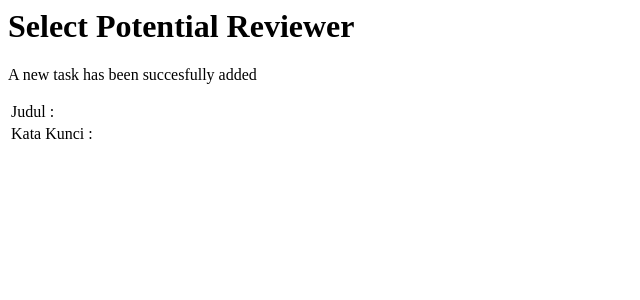
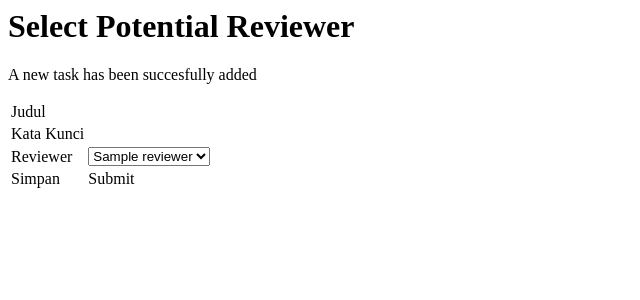
Before and after one commit to DidaPrasetyo/eReview, a CodeIgniter app: page /ereview/index.php/manageMyTask/selectPotentialReviewer in a window 1280 px wide. Shown: the top 300 px of the page, without its empty margins (0-640 px from the left). Run offline with CodeIgniter, Linux system fonts and the light colour scheme; tables that the repository leaves empty or names only in its code hold one stand-in row (values such as "Sample post"); data that the repository does not hold is empty.

Commit message:
update 4

```diff
--- a/application/controllers/ManageMyTask.php
+++ b/application/controllers/ManageMyTask.php
@@ -6,9 +6,7 @@ class ManageMyTask extends CI_Controller {
 	public function __construct()
 	{
 		parent::__construct();
-		$this->load->model('Task');
-		$this->load->model('Reviewer');
-		$this->load->model('Payment');
+		$this->load->model(array('Task','Reviewer','Payment'));
 	}
 
 	public function index()
@@ -46,7 +44,13 @@ class ManageMyTask extends CI_Controller {
 	public function selectPotentialReviewer($id_task=-1)
 	{
 		$thetask = $this->Task->getTheTask($id_task);
-		$this->load->view('editor/selectPotentialReviewer', array('task' => $thetask[0]));
+		$reviewers = $this->Reviewer->getAllReviewers();
+		$this->load->view('editor/selectPotentialReviewer',
+			array(
+				'task' => $thetask[0],
+				'reviewers' => $reviewers
+			)
+		);
 	}
 
 	public function commitPayment()
--- a/application/models/Reviewer.php
+++ b/application/models/Reviewer.php
@@ -3,5 +3,10 @@ defined('BASEPATH') OR exit('No direct script access allowed');
 
 class Reviewer extends CI_Model {
 
+	function getAllReviewers(){
+		$q = "SELECT * FROM reviewer";
+		$res = $this->db->query($q);
+		return $res->result_array();
+	}
 }
 ?>
--- a/application/views/editor/SelectPotentialReviewer.php
+++ b/application/views/editor/SelectPotentialReviewer.php
@@ -9,12 +9,31 @@
 	<p>
 		<table>
 			<tr>
-				<td>Judul :</td>
+				<td>Judul</td>
 				<td><?php echo $task['judul']; ?></td>
 			</tr>
 			<tr>
-				<td>Kata Kunci :</td>
+				<td>Kata Kunci</td>
 				<td><?php echo $task['keywords']; ?></td>
+			</tr>
+			<tr>
+				<td>Reviewer</td>
+				<td>
+					<select id="reviewer">
+						<!-- WHY NOT USING FOR LOOP SIR!!!!!
+							oh ternyata nanti, ya udah-->
+						<option value="<?php echo $reviewers[0]['id_reviewer'];?>">
+							<?php echo $reviewers[0]['nama'];?>
+						</option>
+						<option value="<?php echo $reviewers[1]['id_reviewer'];?>">
+							<?php echo $reviewers[1]['nama'];?>
+						</option>
+					</select>
+				</td>
+			</tr>
+			<tr>
+				<td>Simpan</td>
+				<td><?php echo "Submit";?></td>
 			</tr>
 		</table>
 	</p>
```
